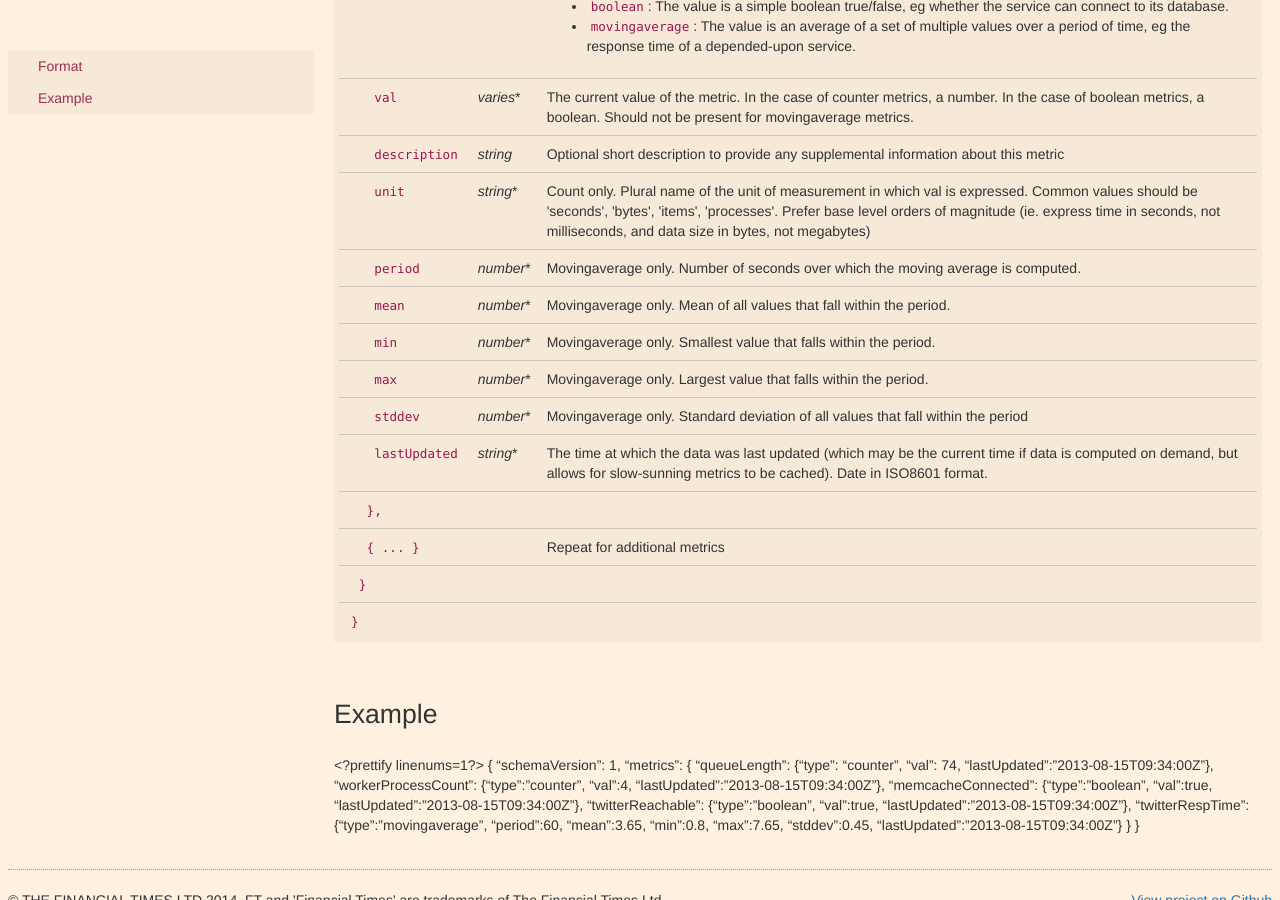
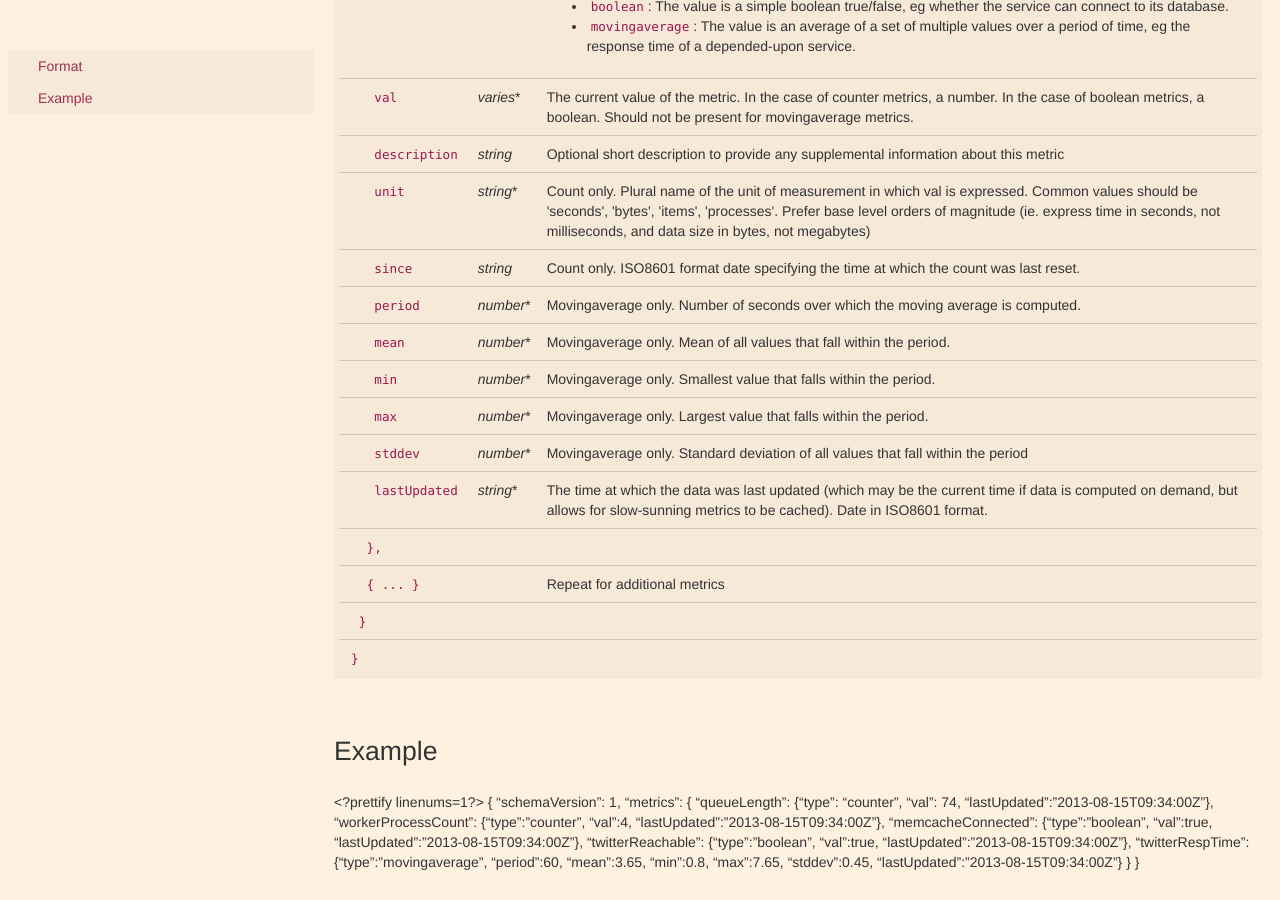
Before and after one commit to Financial-Times/ft-origami, a Jekyll site: the page built from docs/syntax/metrics.md, in a window 1280 px wide and 900 px high, scrolled down 685 px. Built offline with Jekyll 4.4.1, drawn with Linux system fonts in a browser that asks for light colours.

Commit message:
Add optional reset time, closes #114

```diff
--- a/docs/syntax/metrics.md
+++ b/docs/syntax/metrics.md
@@ -60,6 +60,10 @@ All Origami web services are required to expose multiple `/__metrics` endpoints
 	<td><em>string</em>*</td>
 	<td>Count only.  Plural name of the unit of measurement in which val is expressed.  Common values should be 'seconds', 'bytes', 'items', 'processes'.  Prefer base level orders of magnitude (ie. express time in seconds, not milliseconds, and data size in bytes, not megabytes)</td>
 </tr><tr>
+	<td>&nbsp;&nbsp;&nbsp;&nbsp;&nbsp;&nbsp;<code>since</code></td>
+	<td><em>string</em></td>
+	<td>Count only.  ISO8601 format date specifying the time at which the count was last reset.</td>
+</tr><tr>
 	<td>&nbsp;&nbsp;&nbsp;&nbsp;&nbsp;&nbsp;<code>period</code></td>
 	<td><em>number</em>*</td>
 	<td>Movingaverage only.  Number of seconds over which the moving average is computed.</td>
```
